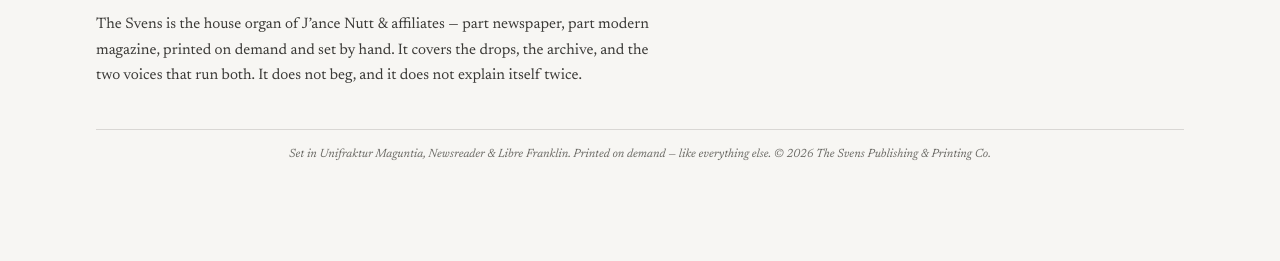
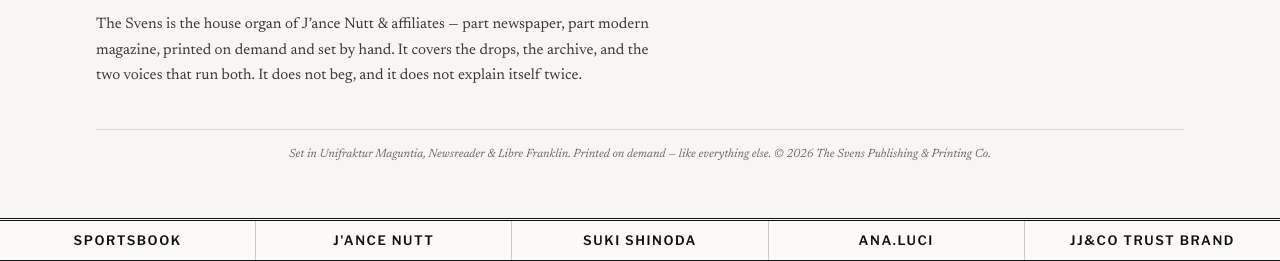
Before and after one commit to jancenutt/the7smag, a plain HTML site: page index.html in a window 1280 px wide. Shown: the part 6257-6518 px from the top of the page. Before the commit the page ends 6475 px from the top, so only its background shows below. Drawn offline with nearby package versions, Linux system fonts and the light colour scheme; a web font is replaced by a local one.

Commit message:
Add page tabs under The Svens masthead: Sportsbook, J'ance Nutt, Suki Shinoda, Ana.Luci, JJ&CO TRUST BRAND

```diff
--- /dev/null
+++ b/assets/svens-tabs.js
@@ -0,0 +1,111 @@
+// The Svens — page tabs under the masthead.
+// Added 2026-11-24 at J'ance's direction: little tabs all the way across
+// under "The Svens" on the main page, one tab per portfolio page, in his
+// order: Sportsbook, J'ance Nutt, Suki Shinoda, Ana.Luci, JJ&CO TRUST BRAND.
+// Lives outside the React bundle (same pattern as svens-nav.js): finds the
+// masthead heading, then inserts the tab bar right under its header block.
+(function () {
+  "use strict";
+
+  var TABS = [
+    { label: "Sportsbook", href: "/sportsbook/" },
+    { label: "J'ance Nutt", href: "/jancenutt/" },
+    { label: "Suki Shinoda", href: "/suki/" },
+    { label: "Ana.Luci", href: "/analuci/" },
+    { label: "JJ&CO TRUST BRAND", href: "/jjncotrustbrand/" }
+  ];
+
+  var css = [
+    ".svens-tabs{",
+    "  display:flex; flex-wrap:nowrap; width:100%;",
+    "  border-top:3px double #111; border-bottom:1.5px solid #111;",
+    "  background:#fbfaf7; margin:0; padding:0;",
+    "  font-family:'Libre Franklin', Arial, sans-serif;",
+    "  position:relative; z-index:60;",
+    "}",
+    ".svens-tabs a{",
+    "  flex:1 1 0; text-align:center; padding:10px 4px;",
+    "  color:#111; text-decoration:none;",
+    "  font-size:13px; font-weight:600;",
+    "  letter-spacing:.12em; text-transform:uppercase;",
+    "  border-right:1px solid #ccc; white-space:nowrap;",
+    "  overflow:hidden; text-overflow:ellipsis;",
+    "}",
+    ".svens-tabs a:last-child{ border-right:none; }",
+    ".svens-tabs a:hover{ background:#111; color:#fff; }",
+    "@media (max-width:640px){",
+    "  .svens-tabs a{ font-size:10px; letter-spacing:.05em; padding:8px 2px; }",
+    "}"
+  ].join("\n");
+
+  function buildBar() {
+    var bar = document.createElement("nav");
+    bar.className = "svens-tabs";
+    bar.setAttribute("aria-label", "The Svens pages");
+    TABS.forEach(function (t) {
+      var a = document.createElement("a");
+      a.href = t.href;
+      a.textContent = t.label;
+      bar.appendChild(a);
+    });
+    return bar;
+  }
+
+  function findMastheadBlock() {
+    // The masthead is the big "The Svens" heading. Walk up to the block
+    // that wraps it (header or a full-width div) and put the bar after it.
+    var nodes = document.querySelectorAll("h1, h2, header div, a");
+    var best = null;
+    for (var i = 0; i < nodes.length; i++) {
+      var el = nodes[i];
+      if (el.textContent && el.textContent.trim() === "The Svens") {
+        best = el;
+        break;
+      }
+    }
+    if (!best) return null;
+    var block = best;
+    while (
+      block.parentElement &&
+      block.parentElement !== document.body &&
+      block.parentElement.id !== "root" &&
+      block.parentElement.children.length <= 3
+    ) {
+      block = block.parentElement;
+    }
+    return block;
+  }
+
+  function inject() {
+    if (document.querySelector(".svens-tabs")) return true;
+    var block = findMastheadBlock();
+    if (!block || !block.parentElement) return false;
+    if (!document.getElementById("svens-tabs-style")) {
+      var style = document.createElement("style");
+      style.id = "svens-tabs-style";
+      style.textContent = css;
+      document.head.appendChild(style);
+    }
+    block.parentElement.insertBefore(buildBar(), block.nextSibling);
+    return true;
+  }
+
+  // React renders after load; retry for a few seconds, then watch for
+  // route changes (hash routing re-renders the header).
+  var tries = 0;
+  var timer = setInterval(function () {
+    tries++;
+    if (inject() || tries > 40) clearInterval(timer);
+  }, 250);
+
+  var observer = new MutationObserver(function () {
+    inject();
+  });
+  window.addEventListener("hashchange", function () {
+    setTimeout(inject, 300);
+  });
+  if (document.body) {
+    observer.observe(document.body, { childList: true, subtree: true });
+    setTimeout(function () { observer.disconnect(); }, 15000);
+  }
+})();
--- a/index.html
+++ b/index.html
@@ -63,6 +63,7 @@
     <link href="https://fonts.googleapis.com/css2?family=UnifrakturMaguntia&amp;family=Playfair+Display:ital,wght@0,400..900;1,400..900&amp;family=Newsreader:ital,opsz,wght@0,6..72,300..800;1,6..72,300..800&amp;family=Libre+Franklin:ital,wght@0,300..800;1,300..800&amp;display=swap" rel="stylesheet"/>
     <script type="module" crossorigin="" src="./assets/index--Tfc5ELQ.js"></script>
     <script src="./assets/svens-nav.js" defer=""></script>
+    <script src="./assets/svens-tabs.js" defer=""></script>
     <link rel="stylesheet" crossorigin="" href="./assets/index-Di1vQNld.css"/>
   </head>
   <body>
```
